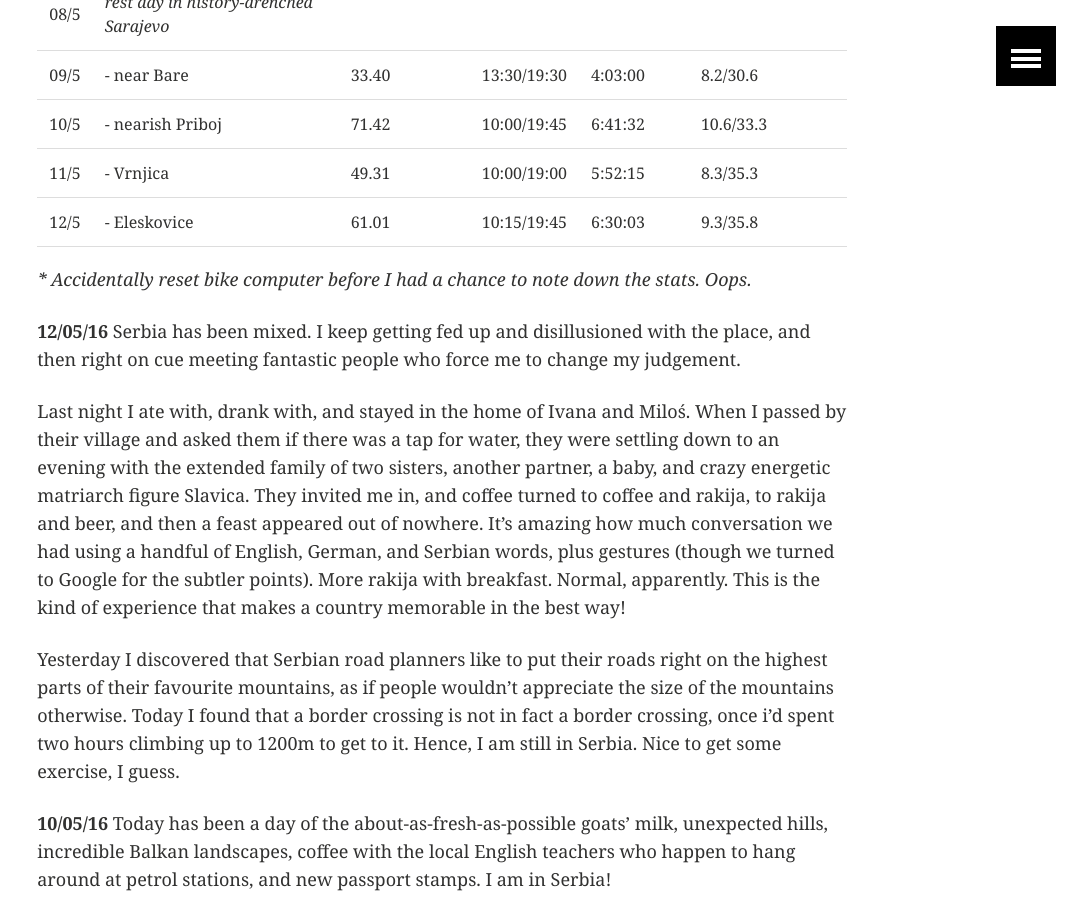
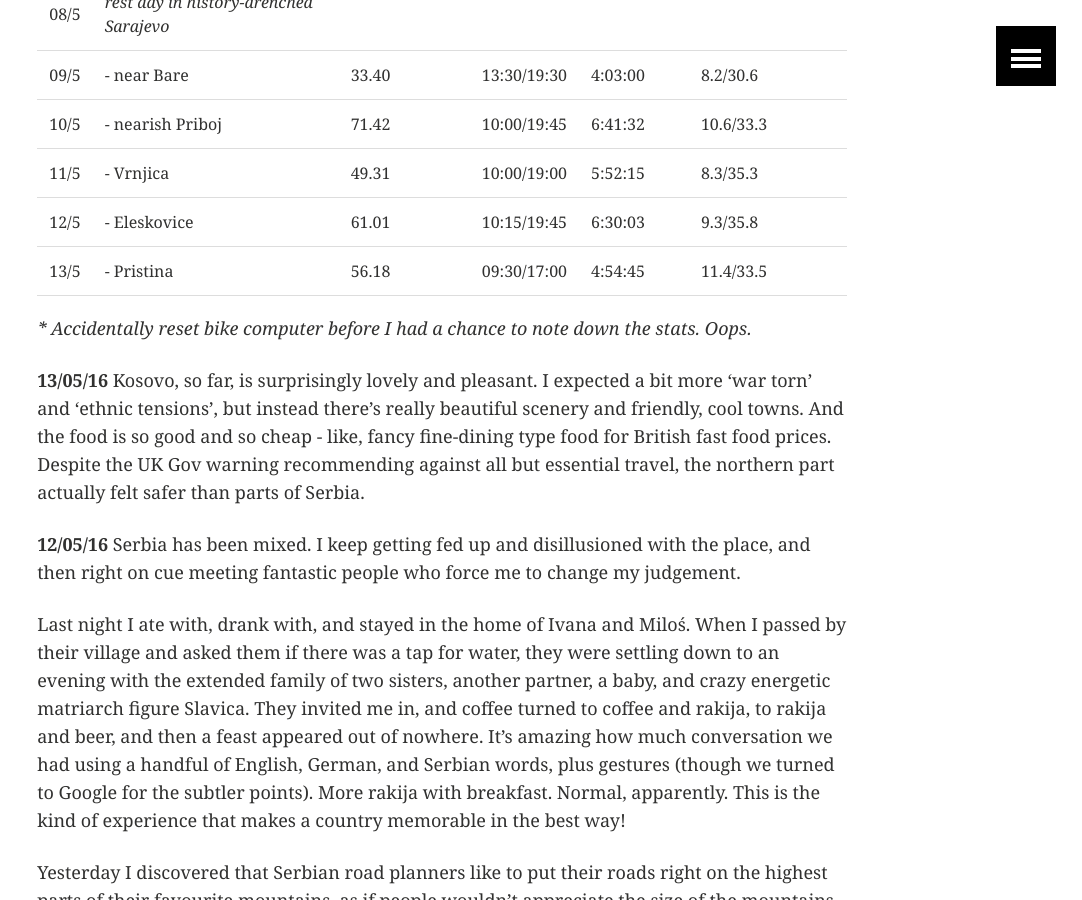
Before and after one commit to ArthurStart/git-blog, a Jekyll site: the page built from _posts/touring/2016-03-24-Quick-Update.md, in a window 1280 px wide and 900 px high, scrolled down 675 px. Shown: the whole window, without its empty margins (198-1280 px from the left). Built offline with Jekyll 4.4.1, drawn with Linux system fonts in a browser that asks for light colours; comment, search, counter and statistics services are not loaded.

Commit message:
Update from Pristina

```diff
--- a/_posts/touring/2016-03-24-Quick-Update.md
+++ b/_posts/touring/2016-03-24-Quick-Update.md
@@ -23,8 +23,12 @@ Days 43 to the present, on the road.
 | 10/5 | - nearish Priboj | 71.42 | 10:00/19:45 | 6:41:32 | 10.6/33.3 |
 | 11/5 | - Vrnjica       | 49.31 | 10:00/19:00 | 5:52:15 |  8.3/35.3 |
 | 12/5 | - Eleskovice    | 61.01 | 10:15/19:45 | 6:30:03 |  9.3/35.8 |
+| 13/5 | - Pristina      | 56.18 | 09:30/17:00 | 4:54:45 | 11.4/33.5 |
 
 *\* Accidentally reset bike computer before I had a chance to note down the stats. Oops.*
+
+**13/05/16**
+Kosovo, so far, is surprisingly lovely and pleasant. I expected a bit more 'war torn' and 'ethnic tensions', but instead there's really beautiful scenery and friendly, cool towns. And the food is so good and so cheap - like, fancy fine-dining type food for British fast food prices. Despite the UK Gov warning recommending against all but essential travel, the northern part actually felt safer than parts of Serbia.
 
 **12/05/16**
 Serbia has been mixed. I keep getting fed up and disillusioned with the place, and then right on cue meeting fantastic people who force me to change my judgement.
```
